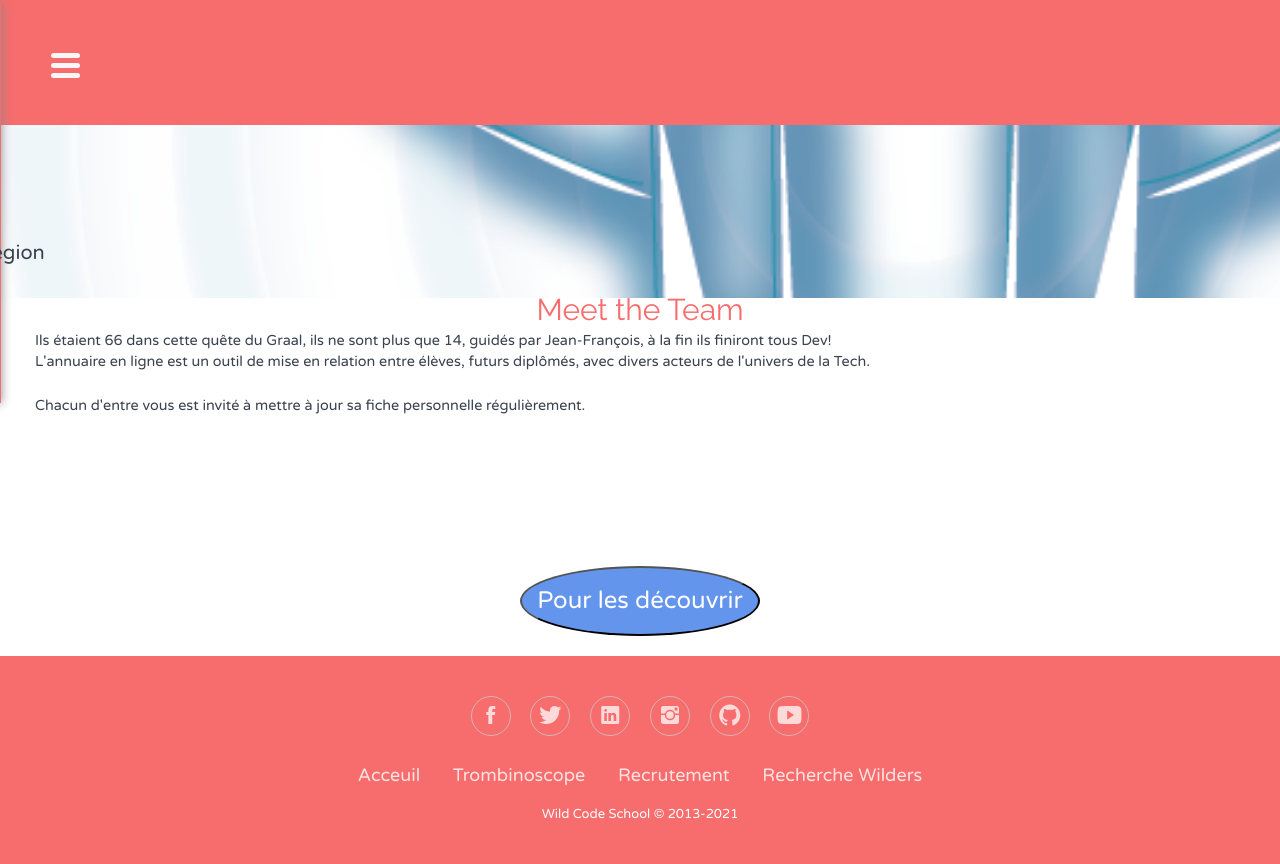
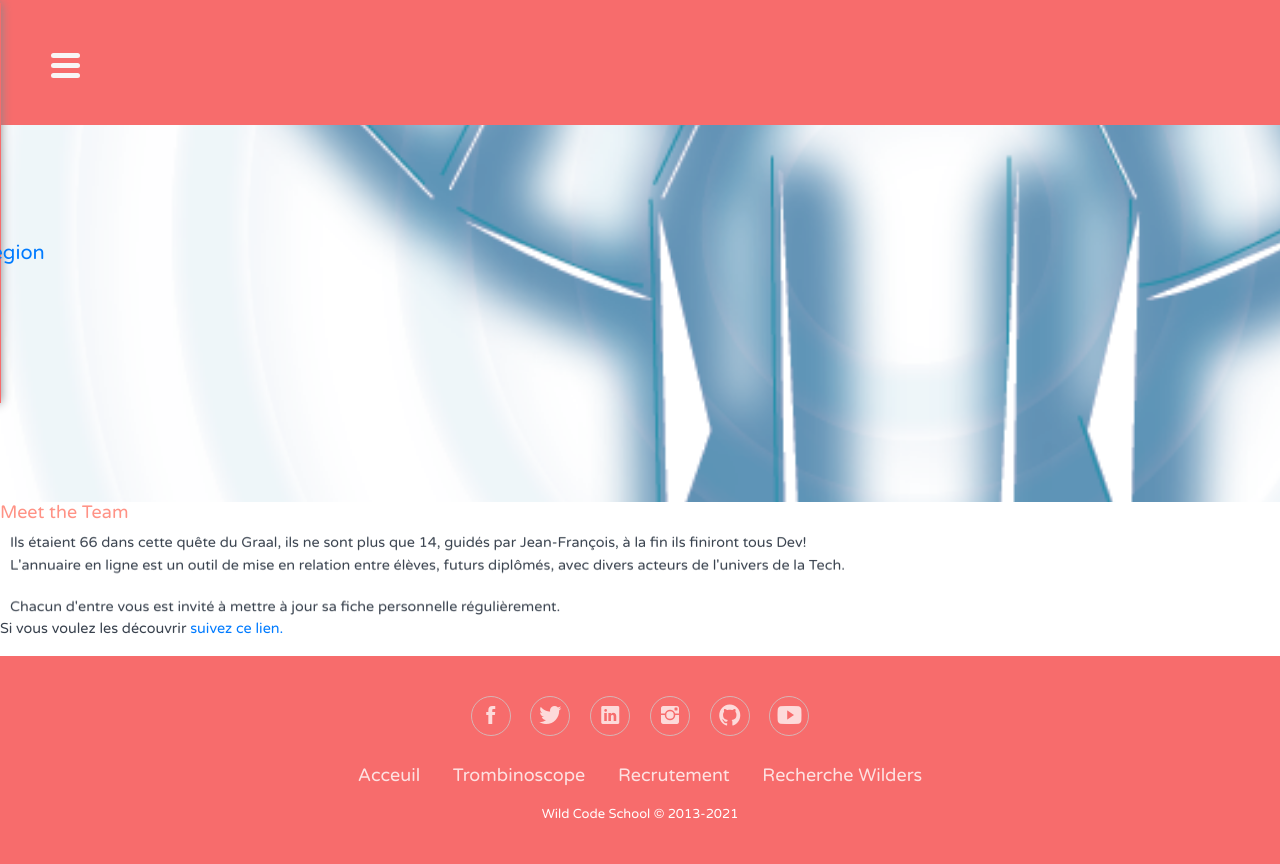
Before and after one commit to Flow78300/wcsDirectory, a PHP site: page / in a window 1280 px wide; the page is wider, and only the part inside the window is pictured. Run offline with PHP 8.4, Linux system fonts and the light colour scheme; some libraries are stand-ins or nearby versions.

Commit message:
Revert "MAJ index.php"
This reverts commit bc5ca5cd626bd568d5f37a5334a5854ca5412bea.

```diff
--- a/assets/css/style.css
+++ b/assets/css/style.css
@@ -76,7 +76,6 @@ h1{
 
 a {
     text-decoration: none;
-    color: var(--text-color);
 }
 
 main {
@@ -106,45 +105,22 @@ main {
   background-size: cover;
 }
 
-.presentation-text {
-  /* border: solid 2px red; */
-  width: 100vw;
-  height: 75vh;
-
-}
-
-.presentation-text h1 {
+.WCS-img h1 {
     font-size: 1.875rem;
     line-height: 0.8;
     text-align: center;
     font-family: var(--fonts-title);
-    color: var(--button-color);
+    color: var(--text-color);
 }
 
-.links-trombi {
-  display: flex;
-  justify-content: center;
-  width: 100vw;
-}
 
-button {
-  background-color: cornflowerblue;
-  margin: 20px 0;
-  padding: 15px;
-  border-radius: 50%;
-  font-size: 1.5rem;
-}
-
-button a {
-  color: var(--main-color);
-}
 .presentation-text p {
     font-family: var(--fonts-paragraph);
     color: var(--text-color);
     text-align: justify;
-    margin: auto 35px;
-    /* transform: rotateX(15deg) rotateY(0deg);/*perspective*/
-    /* transform-style: preserve-3d; *//*perspective*/
+    margin: auto 10px;
+    transform: rotateX(15deg) rotateY(0deg);/*perspective*/
+    transform-style: preserve-3d;/*perspective*/
 }
 
 /* -- trombi mobile first--*//* add styleFine*/
--- a/index.php
+++ b/index.php
@@ -24,10 +24,10 @@
                 </br>
                 Chacun d'entre vous est invité à mettre à jour sa fiche personnelle régulièrement. </br>
             </p>
+
         </section>
         <section class="links-trombi">
-            <!-- <p>Si vous voulez les découvrir <a href="trombi.php">suivez ce lien.</a></p> -->
-            <button><a href="trombi.php">Pour les découvrir</a></button>
+            <p>Si vous voulez les découvrir <a href="trombi.php">suivez ce lien.</a></p>
         </section>
 
 
```
